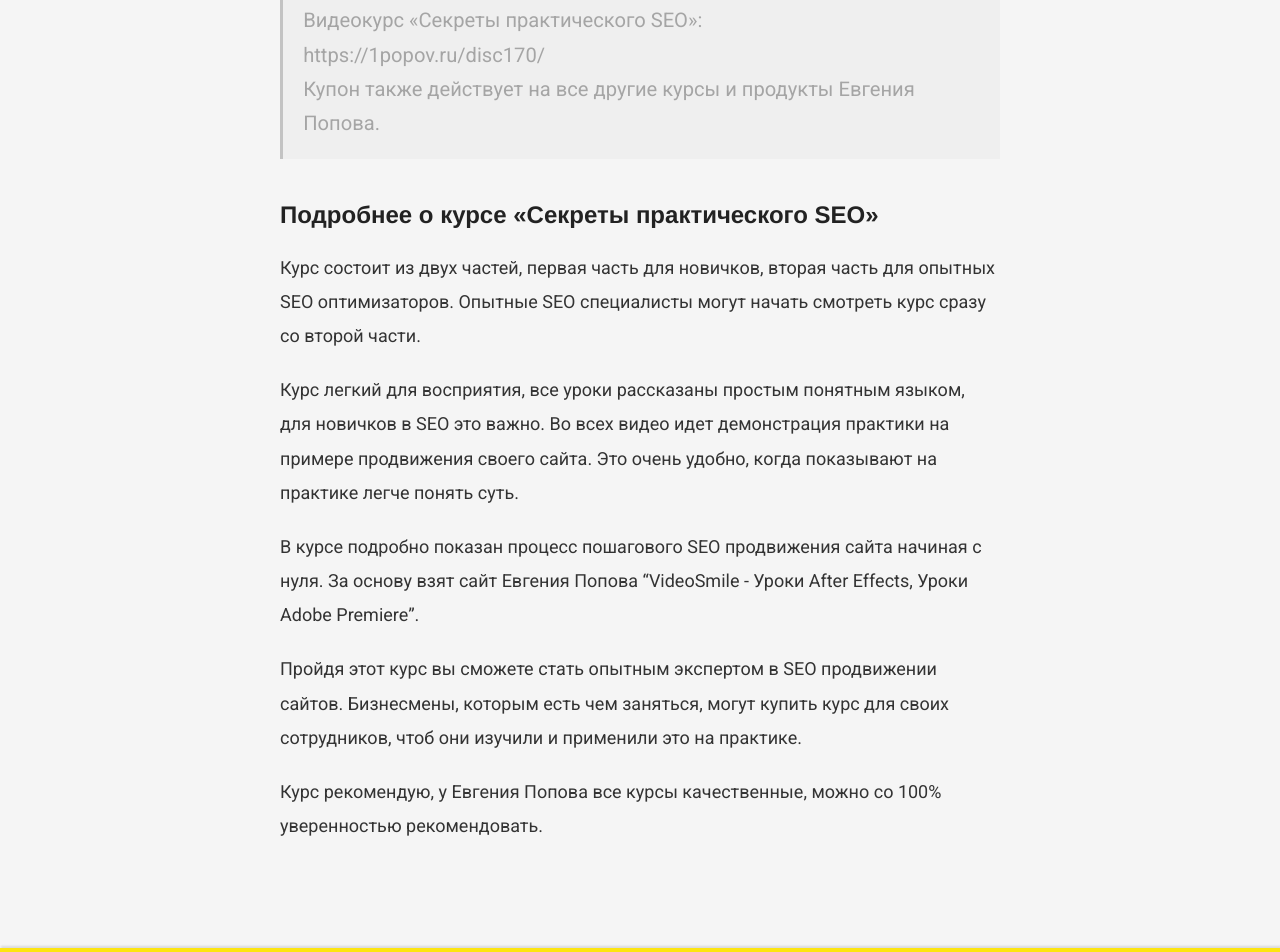
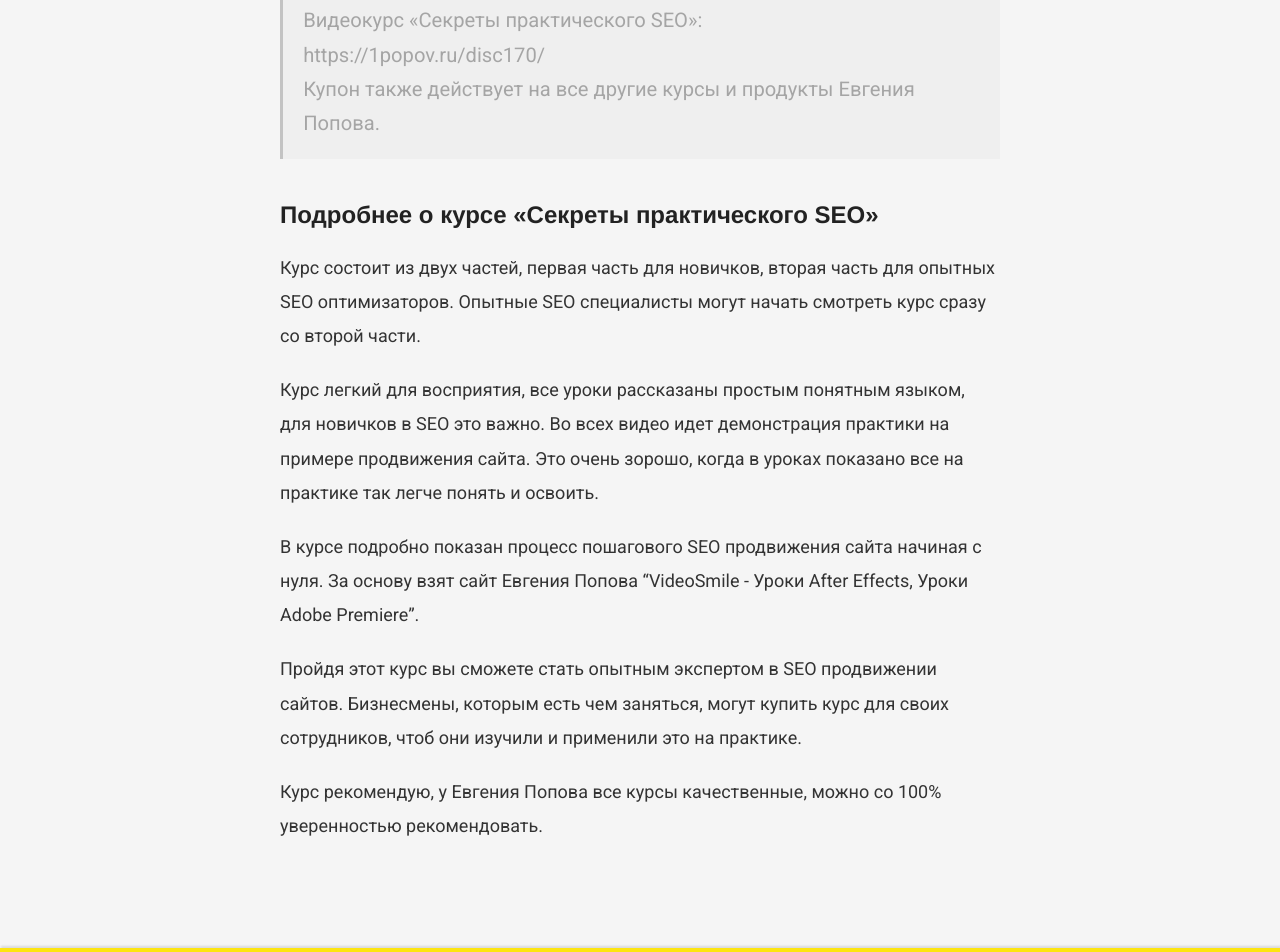
Before and after one commit to VadymVolos/vadymvolos.github.io, a Jekyll site: the page built from _posts/digital-marketing/2017-01-22-sekrety-seo-popov-kupon-skidka.md, in a window 1280 px wide. Shown: the part 1042-1994 px from the top of the page. Built offline with Jekyll 4.4.1, drawn with Linux system fonts in a browser that asks for light colours; nearby versions of some CDN libraries; comment, search, counter and statistics services are not loaded.

Commit message:
Update 2017-01-22-sekrety-seo-popov-kupon-skidka.md

```diff
--- a/_posts/digital-marketing/2017-01-22-sekrety-seo-popov-kupon-skidka.md
+++ b/_posts/digital-marketing/2017-01-22-sekrety-seo-popov-kupon-skidka.md
@@ -29,7 +29,7 @@
 
 Курс состоит из двух частей, первая часть для новичков, вторая часть для опытных SEO оптимизаторов. Опытные SEO специалисты могут начать смотреть курс сразу со второй части.
 
-Курс легкий для восприятия, все уроки рассказаны простым понятным языком, для новичков в SEO это важно. Во всех видео идет демонстрация практики на примере продвижения своего сайта. Это очень удобно, когда показывают на практике легче понять суть.
+Курс легкий для восприятия, все уроки рассказаны простым понятным языком, для новичков в SEO это важно. Во всех видео идет демонстрация практики на примере продвижения сайта. Это очень зорошо, когда в уроках показано все на практике так легче понять и освоить.
 
 В курсе подробно показан процесс пошагового SEO продвижения сайта начиная с нуля. За основу взят сайт Евгения Попова "VideoSmile - Уроки After Effects, Уроки Adobe Premiere".
 
```
